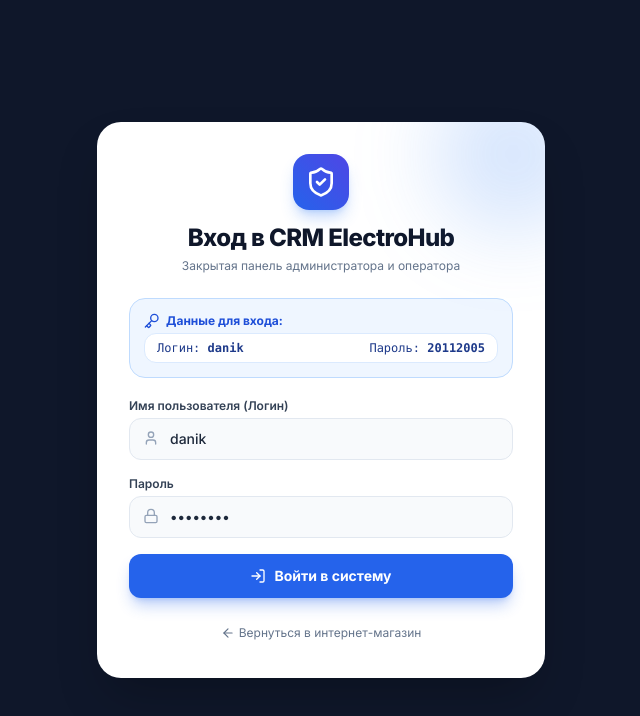
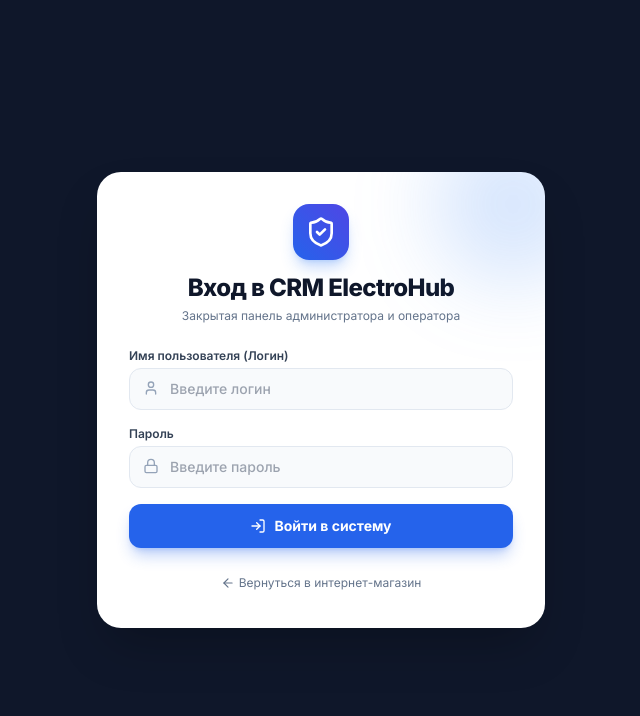
Before and after one commit to danikzzz11/electrohub-store, a website: page public/admin.html in a window 1280 px wide. Shown: the whole page, without its empty margins (319-959 px from the left). Drawn offline with nearby package versions, Linux system fonts and the light colour scheme; no server answers.

Commit message:
Remove credentials banner and prefilled values from CRM login screen

```diff
--- a/public/admin.html
+++ b/public/admin.html
@@ -48,17 +48,6 @@
         <p class="text-xs text-slate-500 mt-1">Закрытая панель администратора и оператора</p>
       </div>
 
-      <!-- Credentials Hint Banner -->
-      <div class="mb-5 p-3.5 bg-blue-50 border border-blue-200 rounded-2xl text-xs text-blue-900">
-        <div class="font-bold flex items-center gap-1.5 mb-1 text-blue-700">
-          <i data-lucide="key" class="w-4 h-4"></i> Данные для входа:
-        </div>
-        <div class="flex items-center justify-between font-mono bg-white px-3 py-1.5 rounded-xl border border-blue-100 mt-1">
-          <span>Логин: <strong>danik</strong></span>
-          <span>Пароль: <strong>20112005</strong></span>
-        </div>
-      </div>
-
       <form id="loginForm" class="space-y-4">
         <div>
           <label class="block text-xs font-semibold text-slate-700 mb-1">Имя пользователя (Логин)</label>
@@ -67,8 +56,8 @@
               type="text"
               id="loginUsername"
               required
-              value="danik"
-              placeholder="danik"
+              placeholder="Введите логин"
+              autocomplete="username"
               class="w-full pl-10 pr-4 py-2.5 bg-slate-50 border border-slate-200 rounded-xl text-sm outline-none focus:border-blue-500 focus:bg-white transition-all font-medium"
             >
             <i data-lucide="user" class="w-4 h-4 absolute left-3.5 top-3 text-slate-400"></i>
@@ -82,8 +71,8 @@
               type="password"
               id="loginPassword"
               required
-              value="20112005"
-              placeholder="••••••••"
+              placeholder="Введите пароль"
+              autocomplete="current-password"
               class="w-full pl-10 pr-4 py-2.5 bg-slate-50 border border-slate-200 rounded-xl text-sm outline-none focus:border-blue-500 focus:bg-white transition-all font-medium"
             >
             <i data-lucide="lock" class="w-4 h-4 absolute left-3.5 top-3 text-slate-400"></i>
```
